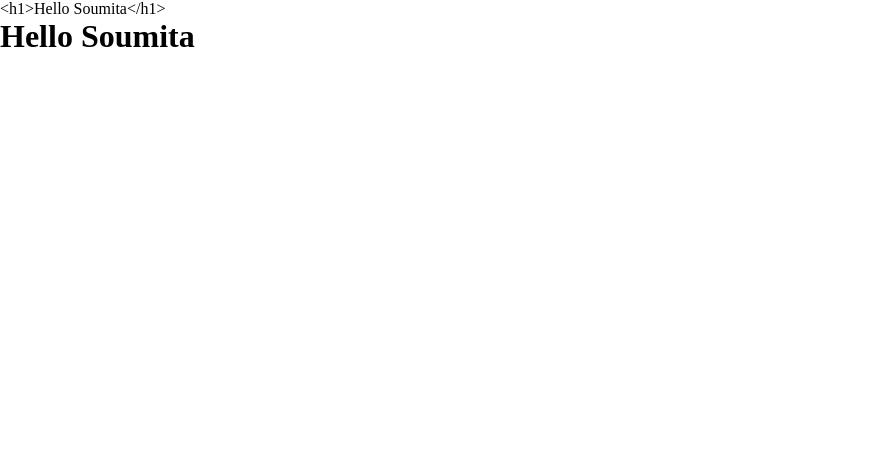
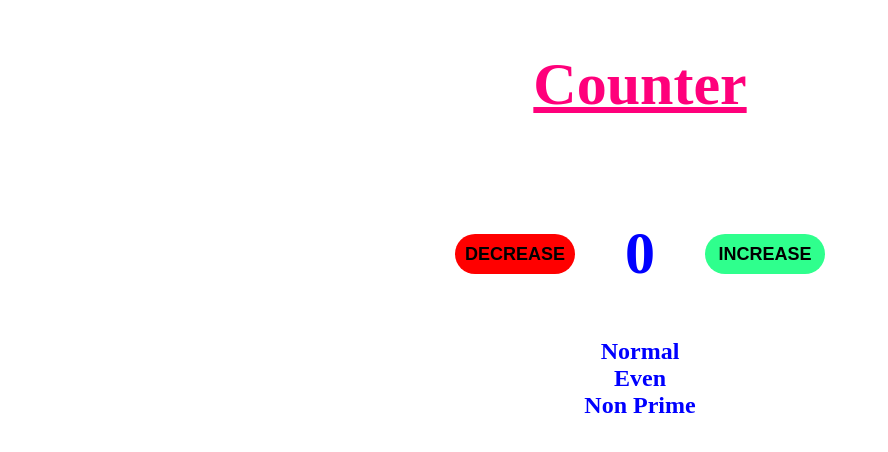
Before and after one commit to Soumita-Nag/Vue.js-Learning, a Vue app: page / in a window 1280 px wide. Shown: the top 452 px of the page, without its empty margins (0-888 px from the left). Built offline with nearby package versions, Linux system fonts and the light colour scheme.

Commit message:
implemented color coding and functions using v-bind

```diff
--- a/src/App.vue
+++ b/src/App.vue
@@ -6,9 +6,9 @@
 // import Body from '@/components/01_demo_page/Body.vue'
 // import Footer from '@/components/01_demo_page/Footer.vue'
 
-// import Counter from '@/components/03_Counter/Counter.vue'
+import Counter from '@/components/03_Counter/Counter.vue'
 
-import Directives from '@/components/02_Examples/directives.vue'
+// import Directives from '@/components/02_Examples/directives.vue'
 
 export default{
   components:{
@@ -17,8 +17,8 @@ export default{
     // Header,
     // Body,
     // Footer,
-    // Counter,
-    Directives,
+    Counter,
+    // Directives,
   }
 }
 </script>
@@ -36,9 +36,9 @@ export default{
   <!-- <Hello/> -->
 <!-- Components for 02_Examples ends -->
 
-<!-- <Counter/> -->
+<Counter/>
 
- <Directives/>
+ <!-- <Directives/> -->
 </template>
 
 <style>
--- a/src/components/03_Counter/Counter.vue
+++ b/src/components/03_Counter/Counter.vue
@@ -1,12 +1,20 @@
 <template>
-    <h1>Counter</h1>
+    <h1 v-bind="objAtts">Counter</h1>
+    <!-- binds the whole object of attributes inside a tag -->
     <div class="container">
-        <button @click="Decrement" id="dec">DECREASE</button>
-        <h1>{{ count }}</h1>
+        <button @click="Decrement" id="dec" :disabled="dec">DECREASE</button>
+        <!-- v-bind:class or :class helps to bind class or any other attribute with a dynamic value. use : before the attribute -->
+         <!-- if we assign null for the value, then the class will be dynamically removed -->
+        <h1 :class="color">{{ count }}</h1>
         <!-- count state can be accessible inside template using {{  }} which is called mustaches -->
-        <button @click="Increment" id="inc">INCREASE</button>
+        <button @click="Increment" id="inc" :disabled="inc">INCREASE</button>
+        <!-- we can use v-on in place of @ in @click == v-on:click -->
 
     </div>
+    <h2 :class="color">{{ (count>=0)?(count>5)?"Success":"Normal":"Danger" }}</h2>
+    <h2 :class="color">{{ count%2==0 ? "Even" : "Odd" }}</h2>
+    <h2 :class="color">{{ prime() }}</h2>
+    <!-- +,-, ternary operators can be used inside {{  }} -->
 </template>
 
 <script>
@@ -14,14 +22,53 @@ export default{
     data(){
         return{
             count : 0, //Called state, like a key-value paire, count stores 0
+            color : 'normal',
+            inc : false,
+            dec : false,
+            objAtts:{
+                id: 'underline',
+                class : 'pink',
+            }
         }
     },
     methods:{
         Increment(){
             this.count++;
+
+            if(this.count>5){
+                this.color='success';
+            }
+            else if(this.count>=0)
+            this.color='normal';
+
+            if(this.count>10)
+            this.inc=true;
+            else if(this.count>=-5)
+            this.dec=false;
         },
         Decrement(){
             this.count--;
+
+            if(this.count<0)
+            this.color='danger';
+            else if(this.count<=5)
+            this.color='normal';
+
+            if(this.count<-5)
+            this.dec=true;
+            else if(this.count<=10)
+            this.inc=false;
+        },
+        prime(){
+            if(this.count==2)
+            return "Prime";
+            if(this.count==0  || this.count==1)
+            return "Non Prime"
+            for(let i=2;i<this.count;i++){
+                if(this.count % i==0)
+                return "Non Prime";
+            }
+            return "Prime";
         }
     }
 }
@@ -52,6 +99,7 @@ export default{
         border-radius: 20px;
         font-size: 18px;
         font-weight: bold;
+        cursor: pointer;
     }
     #inc{
         background-color: rgb(47, 255, 141);
@@ -59,4 +107,19 @@ export default{
     #dec{
         background-color: red;
     }
+    .normal{
+        color: blue;
+    }
+    .danger{
+        color: red;
+    }
+    .success{
+        color: green;
+    }
+    #underline{
+        text-decoration: underline;
+    }
+    .pink{
+        color: rgb(255, 0, 123);
+    }
 </style>
```
